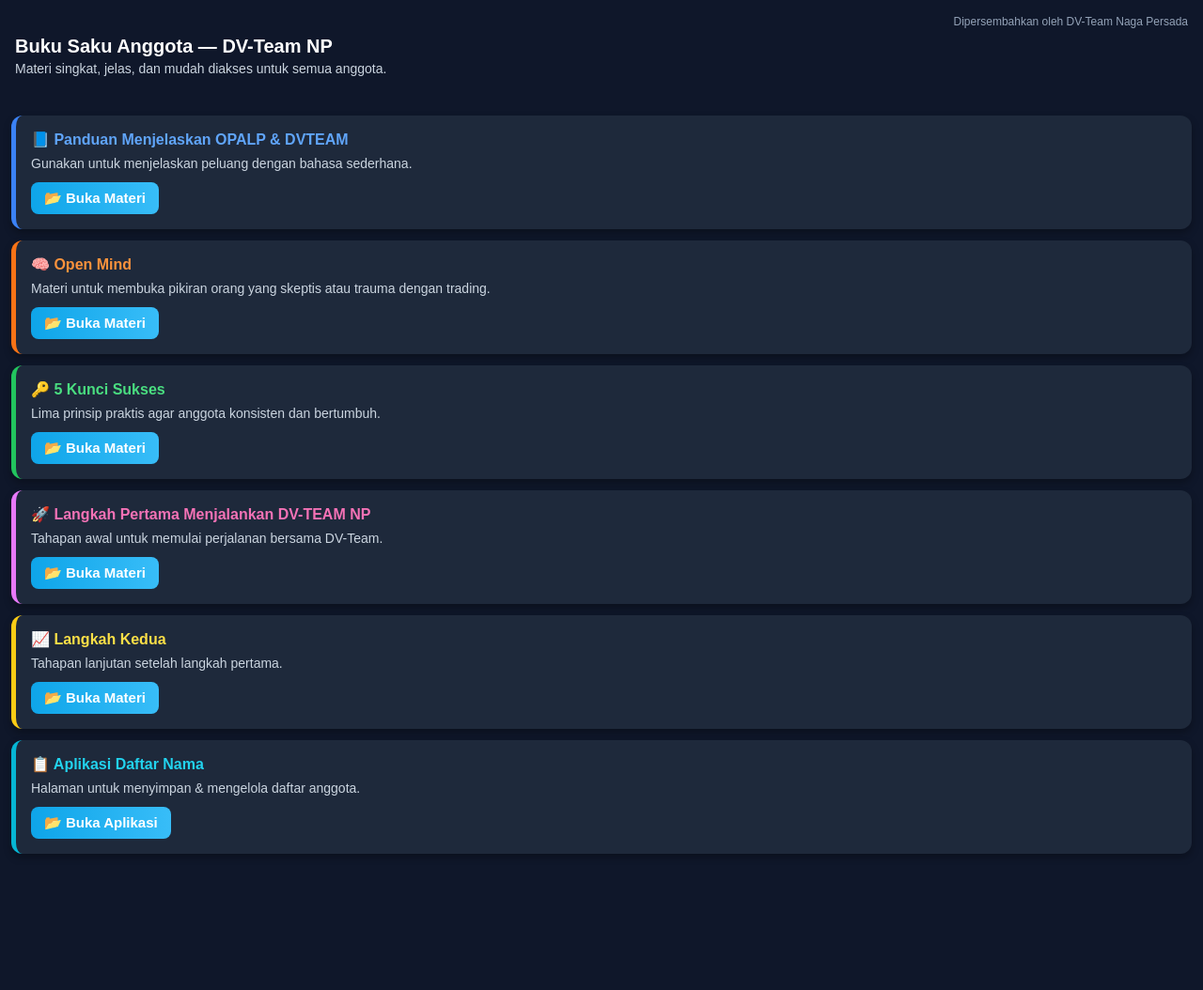
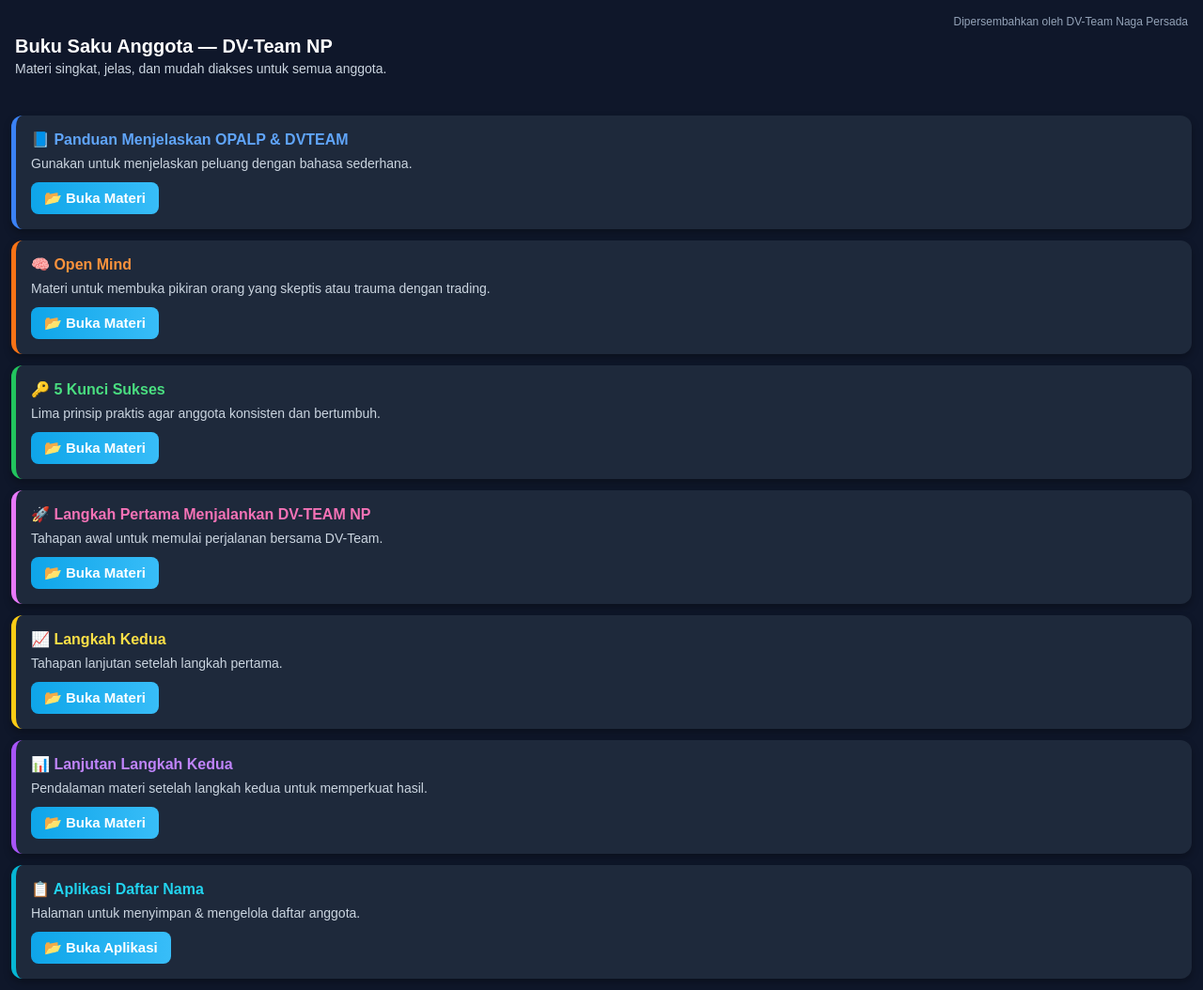
Before and after one commit to cahayabiruna-ctrl/BukuSaku, a plain HTML site: page index.html in a window 1280 px wide. Shown: the whole page at 94% size. Before the commit the page ends 921 px from the top, so only its background shows below. Drawn offline with Linux system fonts and the light colour scheme.

Commit message:
Update index.html

```diff
--- a/index.html
+++ b/index.html
@@ -76,6 +76,9 @@
       transform: scale(1.05);
       opacity: 0.9;
     }
+    .buttons a:active {
+      transform: scale(0.95);
+    }
     /* Variasi warna tiap kategori */
     .education { border-left: 5px solid #3b82f6; }
     .education h2 { color: #60a5fa; }.openmind { border-left: 5px solid #f97316; }
@@ -89,6 +92,9 @@
 
 .second { border-left: 5px solid #facc15; }
 .second h2 { color: #fde047; }
+
+.followup { border-left: 5px solid #a855f7; }
+.followup h2 { color: #c084fc; }
 
 .app { border-left: 5px solid #06b6d4; }
 .app h2 { color: #22d3ee; }
@@ -130,6 +136,12 @@
     <div class="buttons">
       <a href="https://cahayabiruna-ctrl.github.io/Langkah-Kedua-/" target="_blank" class="open">📂 Buka Materi</a>
     </div>
+  </div>  <div class="card followup">
+    <h2>📊 Lanjutan Langkah Kedua</h2>
+    <p>Pendalaman materi setelah langkah kedua untuk memperkuat hasil.</p>
+    <div class="buttons">
+      <a href="https://cahayabiruna-ctrl.github.io/Lanjutan-Langkah-Kedua-/" target="_blank" class="open">📂 Buka Materi</a>
+    </div>
   </div>  <div class="card app">
     <h2>📋 Aplikasi Daftar Nama</h2>
     <p>Halaman untuk menyimpan & mengelola daftar anggota.</p>
```
